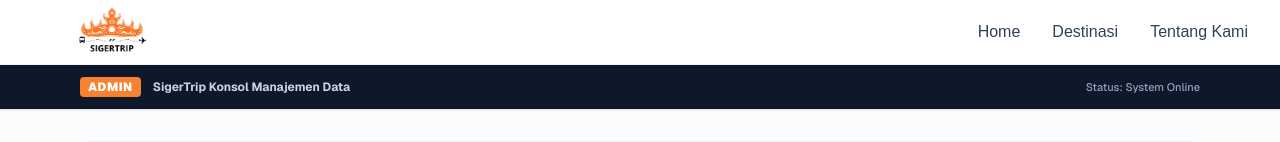
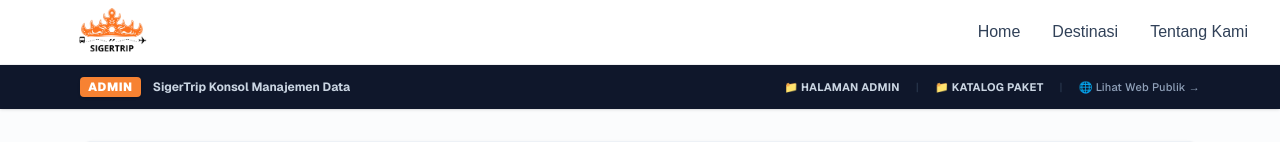
Before and after one commit to Nafiz-547/TI-WEB-24A-ShuangXi, a Next.js app in the folder siger-trip/: page /admin/paket in a window 1280 px wide. Shown: the top 142 px of the page. Built offline with nearby package versions, Linux system fonts and the light colour scheme; no server answers; the database is empty.

Commit message:
Nafiz : Perapihan UI dan Penambahan navigasi di layout admin

```diff
--- a/siger-trip/app/(admin)/layout.tsx
+++ b/siger-trip/app/(admin)/layout.tsx
@@ -1,4 +1,5 @@
 import React from "react";
+import Link from "next/link";
 
 export default function AdminLayout({
   children,
@@ -7,24 +8,52 @@ export default function AdminLayout({
 }) {
   return (
     <div className="min-h-screen bg-slate-50/50 flex flex-col font-sans">
-      {/* SUB-HEADER ADMIN (Formal & Minimalis) */}
-      <div className="w-full bg-slate-900 text-white shadow-sm">
+      {/* SUB-HEADER ADMIN (Formal, Minimalis & Navigatif) */}
+      <div className="w-full bg-slate-900 text-white shadow-sm sticky top-0 z-50">
         <div className="max-w-6xl mx-auto px-4 py-3 flex items-center justify-between">
-          <div className="flex items-center gap-3">
-            <span className="font-black tracking-wider text-xs uppercase bg-[#f78232] px-2 py-0.5 rounded text-white">
+
+          {/* SISI KIRI: IDENTITAS (Bisa Diklik untuk Kembali ke Katalog Utama) */}
+          <Link
+            href="/admin/paket"
+            className="flex items-center gap-3 group transition-opacity hover:opacity-90"
+            title="Kembali ke Katalog Utama"
+          >
+            <span className="font-black tracking-wider text-xs uppercase bg-[#f78232] px-2 py-0.5 rounded text-white shadow-sm">
               Admin
             </span>
-            <span className="text-xs font-bold text-slate-300">
+            <span className="text-xs font-bold text-slate-300 group-hover:text-white transition-colors">
               SigerTrip Konsol Manajemen Data
             </span>
+          </Link>
+
+          {/* SISI KANAN: TOMBOL NAVIGASI KENDALI */}
+          <div className="flex items-center gap-4 text-[11px] font-bold tracking-wide uppercase">
+            <Link
+              href="/admin"
+              className="text-slate-300 hover:text-white transition-colors flex items-center gap-1"
+            >
+              📁 Halaman Admin
+            </Link>
+            <span className="text-slate-700 font-normal">|</span>
+            <Link
+              href="/admin/paket"
+              className="text-slate-300 hover:text-white transition-colors flex items-center gap-1"
+            >
+              📁 Katalog Paket
+            </Link>
+            <span className="text-slate-700 font-normal">|</span>
+            <Link
+              href="/"
+              className="text-slate-400 hover:text-white transition-colors flex items-center gap-1 normal-case font-medium"
+            >
+              🌐 Lihat Web Publik →
+            </Link>
           </div>
-          <div className="text-[11px] text-slate-400 font-medium">
-            Status: System Online
-          </div>
+
         </div>
       </div>
 
-      {/* AREA KONTEN UTAMA (Terpusat di Tengah, Tidak Melebar Kosong) */}
+      {/* AREA KONTEN UTAMA */}
       <main className="flex-1 w-full max-w-6xl mx-auto px-4 py-8 animate-fade-in">
         {children}
       </main>
```
Also changed, not shown: siger-trip/app/(admin)/admin/paket/page.tsx (+28 -11 lines).
